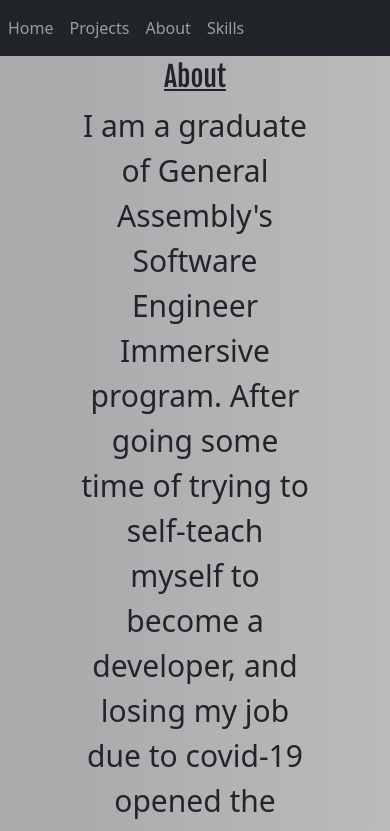
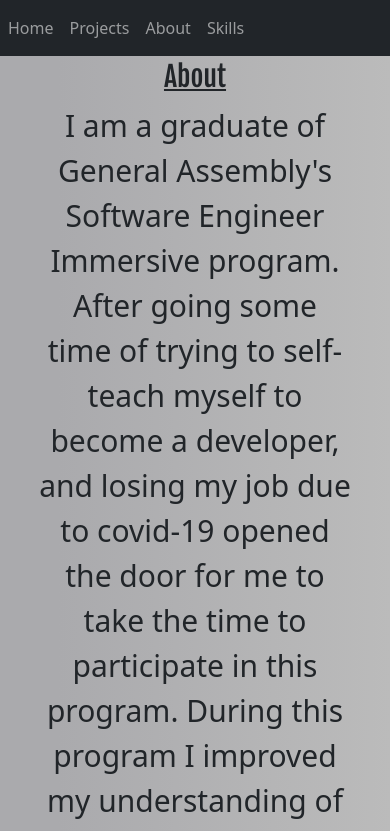
Before and after one commit to CoreyWilson319/portfolio, a React (Create React App) app: page /about in a window 390 px wide. Shown: the top 831 px of the page. Built offline with nearby package versions, Linux system fonts and the light colour scheme.

Commit message:
responsiveness

```diff
--- a/package.json
+++ b/package.json
@@ -10,6 +10,7 @@
     "react": "^17.0.2",
     "react-bootstrap": "^2.0.0-beta.6",
     "react-dom": "^17.0.2",
+    "react-responsive": "^9.0.0-beta.4",
     "react-router-dom": "^5.2.1",
     "react-scripts": "4.0.3",
     "web-vitals": "^1.1.2"
--- a/public/index.html
+++ b/public/index.html
@@ -1,21 +1,15 @@
 <!DOCTYPE html>
 <html lang="en">
+
 <head>
   <meta charset="utf-8" />
   <link rel="icon" href="%PUBLIC_URL%/favicon.ico" />
   <meta name="viewport" content="width=device-width, initial-scale=1" />
   <meta name="theme-color" content="#000000" />
-    <meta
-      name="description"
-      content="Web site created using create-react-app"
-    />
+  <meta name="description" content="Web site created using create-react-app" />
   <link rel="apple-touch-icon" href="%PUBLIC_URL%/logo192.png" />
-    <link
-  rel="stylesheet"
-  href="https://cdn.jsdelivr.net/npm/bootstrap@5.1.0/dist/css/bootstrap.min.css"
-  integrity="sha384-KyZXEAg3QhqLMpG8r+8fhAXLRk2vvoC2f3B09zVXn8CA5QIVfZOJ3BCsw2P0p/We"
-  crossorigin="anonymous"
-/>
+  <link rel="stylesheet" href="https://cdn.jsdelivr.net/npm/bootstrap@5.1.0/dist/css/bootstrap.min.css"
+    integrity="sha384-KyZXEAg3QhqLMpG8r+8fhAXLRk2vvoC2f3B09zVXn8CA5QIVfZOJ3BCsw2P0p/We" crossorigin="anonymous" />
   <link
     href="https://fonts.googleapis.com/css2?family=Cinzel:wght@500&family=Fjalla+One&family=Source+Code+Pro:ital,wght@1,200&display=swap"
     rel="stylesheet">
@@ -33,8 +27,10 @@
       work correctly both with client-side routing and a non-root public URL.
       Learn how to configure a non-root public URL by running `npm run build`.
     -->
+  <meta name="viewport" content="width=device-width, initial-scale=1.0">
   <title>Coreys Portfolio</title>
 </head>
+
 <body>
   <noscript>You need to enable JavaScript to run this app.</noscript>
   <div id="root"></div>
@@ -49,4 +45,5 @@
       To create a production bundle, use `npm run build` or `yarn build`.
     -->
 </body>
+
 </html>
--- a/src/App.css
+++ b/src/App.css
@@ -63,6 +63,12 @@
   width: 20rem;
   /* border: 2px solid black; */
 }
+#cardSmallScreen {
+  font-family: "Cinzel", serif;
+  margin: 0.5rem;
+  width: 10rem;
+  /* border: 2px solid black; */
+}
 
 #statement {
   text-align: center;
@@ -75,6 +81,11 @@
   text-align: center;
   font-size: 30px;
   margin: 2.5% 20%;
+}
+#paragraphSmallScreen {
+  text-align: center;
+  font-size: 30px;
+  margin: 2.5% 10%;
 }
 
 #resume {
--- a/src/components/About.js
+++ b/src/components/About.js
@@ -1,22 +1,41 @@
 import React from "react";
 import Resume from "../resources/Resume.pdf";
+import MediaQuery from "react-responsive";
 
 const About = () => {
   return (
     <div>
       <h1 id="title">About</h1>
-      <p id="paragraph">
-        I am a graduate of General Assembly's Software Engineer Immersive
-        program. After going some time of trying to self-teach myself to become
-        a developer, and losing my job due to covid-19 opened the door for me to
-        take the time to participate in this program. During this program I
-        improved my understanding of the basics of coding as well as taking that
-        knowledge further and developing full stack web applications. I believe
-        that I am ready to take the leap to the next step and become a
-        professional software engineer. I am soft spoken and reserved which
-        allow me to work well with a team and individually. I am a good problem
-        solver and am always trying to think ahead and possible outcomes.
-      </p>
+      <MediaQuery minWidth={801}>
+        <p id="paragraph">
+          I am a graduate of General Assembly's Software Engineer Immersive
+          program. After going some time of trying to self-teach myself to
+          become a developer, and losing my job due to covid-19 opened the door
+          for me to take the time to participate in this program. During this
+          program I improved my understanding of the basics of coding as well as
+          taking that knowledge further and developing full stack web
+          applications. I believe that I am ready to take the leap to the next
+          step and become a professional software engineer. I am soft spoken and
+          reserved which allow me to work well with a team and individually. I
+          am a good problem solver and am always trying to think ahead and
+          possible outcomes.
+        </p>
+      </MediaQuery>
+      <MediaQuery maxWidth={800}>
+        <p id="paragraphSmallScreen">
+          I am a graduate of General Assembly's Software Engineer Immersive
+          program. After going some time of trying to self-teach myself to
+          become a developer, and losing my job due to covid-19 opened the door
+          for me to take the time to participate in this program. During this
+          program I improved my understanding of the basics of coding as well as
+          taking that knowledge further and developing full stack web
+          applications. I believe that I am ready to take the leap to the next
+          step and become a professional software engineer. I am soft spoken and
+          reserved which allow me to work well with a team and individually. I
+          am a good problem solver and am always trying to think ahead and
+          possible outcomes.
+        </p>
+      </MediaQuery>
       <div id="resume">
         <a href={Resume} target="_blank">
           Resume
--- a/src/components/Skills.js
+++ b/src/components/Skills.js
@@ -1,19 +1,36 @@
 import React from "react";
+import MediaQuery from "react-responsive";
 
 const Skills = () => {
   return (
     <div>
       <h1 id="title">What Can I Do?</h1>
-      <p id="paragraph">
-        I'm familiar with using linux and windows operating systems linux being
-        what I use the most as of now. I'm proficient in both python and
-        javascript. I've used both MERN and PERN stacks for projects however I'm
-        more familiar with MERN. At the moment I'm learning AWS and trying to
-        find time to begin learning Java. I regularly use node.js, reactjs, git,
-        and fullstack development and have used Heroku, Netlify and Github
-        Pages. If you've tried looking at my projects and it's taking a while to
-        load you can try refreshing Heroku can be incredibly slow at times.
-      </p>
+      <MediaQuery minWidth={801}>
+        <p id="paragraph">
+          I'm familiar with using linux and windows operating systems linux
+          being what I use the most as of now. I'm proficient in both python and
+          javascript. I've used both MERN and PERN stacks for projects however
+          I'm more familiar with MERN. At the moment I'm learning AWS and trying
+          to find time to begin learning Java. I regularly use node.js, reactjs,
+          git, and fullstack development and have used Heroku, Netlify and
+          Github Pages. If you've tried looking at my projects and it's taking a
+          while to load you can try refreshing Heroku can be incredibly slow at
+          times.
+        </p>
+      </MediaQuery>
+      <MediaQuery maxWidth={800}>
+        <p id="paragraphSmallScreen">
+          I'm familiar with using linux and windows operating systems linux
+          being what I use the most as of now. I'm proficient in both python and
+          javascript. I've used both MERN and PERN stacks for projects however
+          I'm more familiar with MERN. At the moment I'm learning AWS and trying
+          to find time to begin learning Java. I regularly use node.js, reactjs,
+          git, and fullstack development and have used Heroku, Netlify and
+          Github Pages. If you've tried looking at my projects and it's taking a
+          while to load you can try refreshing Heroku can be incredibly slow at
+          times.
+        </p>
+      </MediaQuery>
     </div>
   );
 };
```
Also changed, not shown: src/components/Home.js (+88 -17 lines), utils/useWindowSize.js (added, +26 -0 lines), 1 other file (tests, documents, lock files or other folders). Lines whose indentation alone changed are shown as unchanged.
